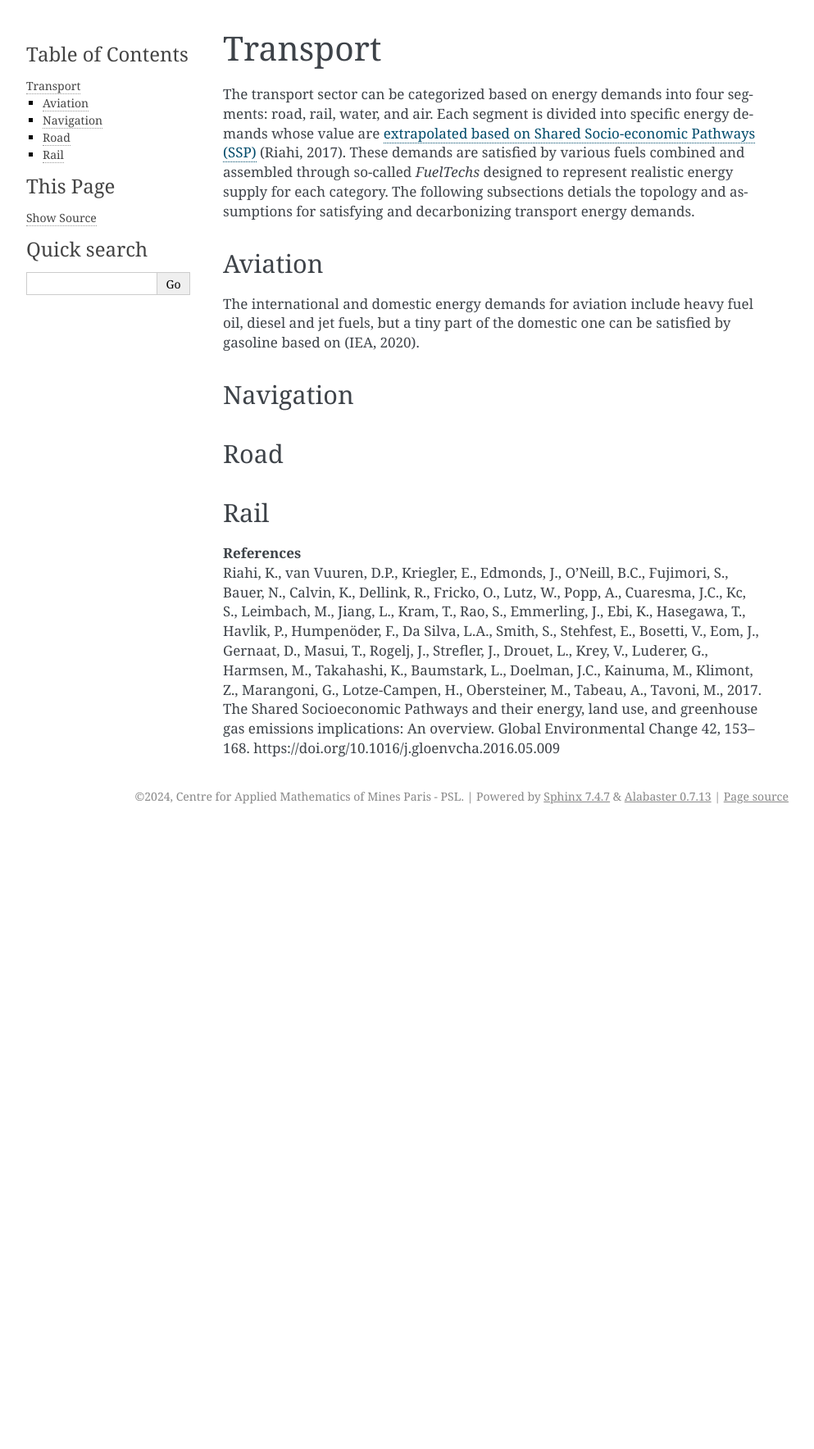
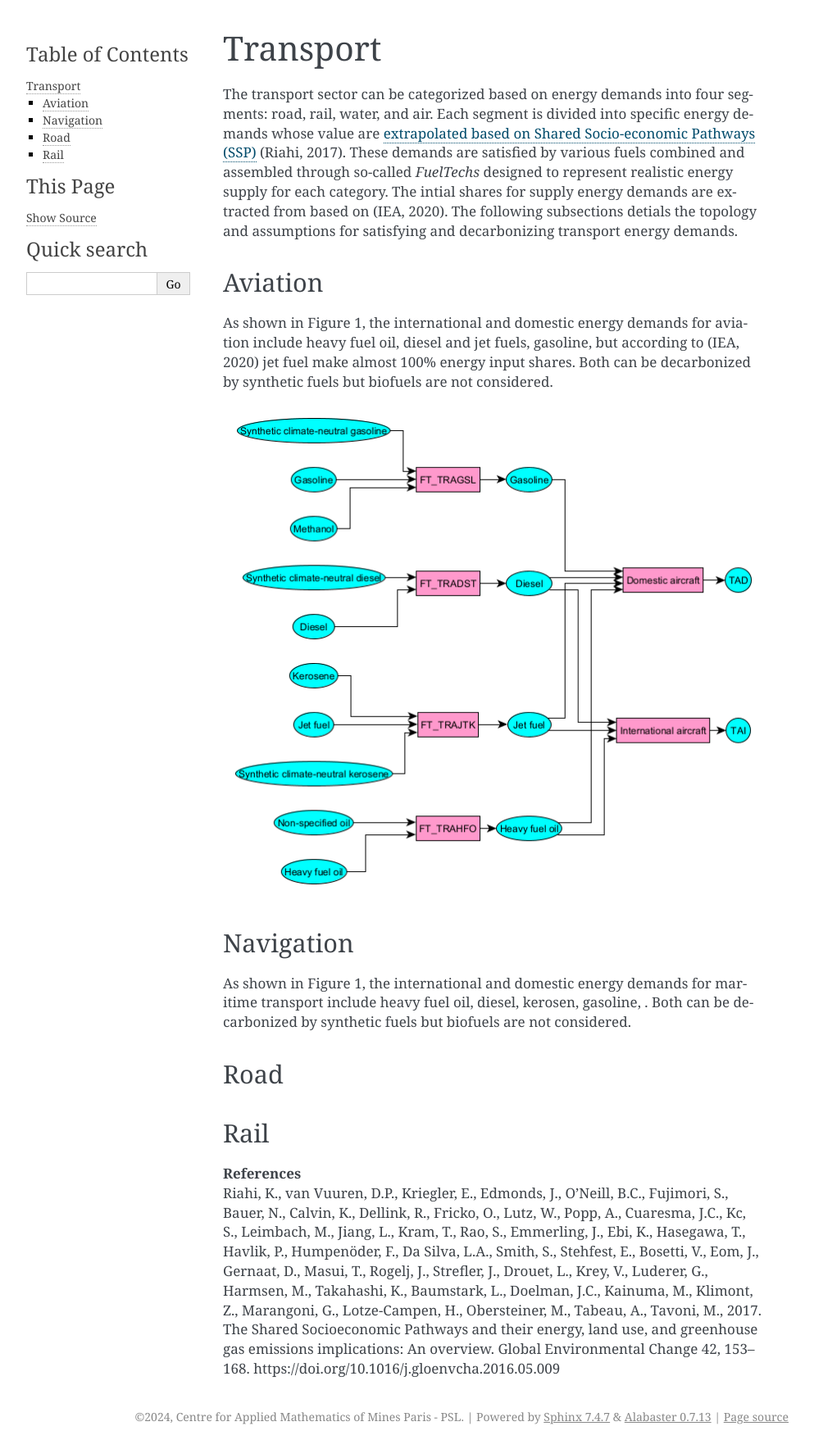
Before and after one commit to LucasDesport/tiam-fr, a Sphinx documentation site: the page built from docs/energy-sectors/transport.md, in a window 1280 px wide. Shown: the whole page at 82% size, without its empty margins (148-1141 px from the left). Built offline with Sphinx 7.4.7, drawn with Linux system fonts in a browser that asks for light colours; pages that are not in the unit, such as notebooks, are missing from menus; before the commit the page ends 1011 px from its top, so only the background shows below that.

Commit message:
Update transport.md

```diff
--- a/docs/energy-sectors/transport.md
+++ b/docs/energy-sectors/transport.md
@@ -1,12 +1,16 @@
 # Transport
 
-The transport sector can be categorized based on energy demands into four segments: road, rail, water, and air. Each segment is divided into specific energy demands whose value are [extrapolated based on Shared Socio-economic Pathways (SSP)](../demands/index.md) (Riahi, 2017). These demands are satisfied by various fuels combined and assembled through so-called *FuelTechs* designed to represent realistic energy supply for each category. The following subsections detials the topology and assumptions for satisfying and decarbonizing transport energy demands.
+The transport sector can be categorized based on energy demands into four segments: road, rail, water, and air. Each segment is divided into specific energy demands whose value are [extrapolated based on Shared Socio-economic Pathways (SSP)](../demands/index.md) (Riahi, 2017). These demands are satisfied by various fuels combined and assembled through so-called *FuelTechs* designed to represent realistic energy supply for each category. The intial shares for supply energy demands are extracted from based on (IEA, 2020). The following subsections detials the topology and assumptions for satisfying and decarbonizing transport energy demands.
 
 ## Aviation
 
-The international and domestic energy demands for aviation include heavy fuel oil, diesel and jet fuels, but a tiny part of the domestic one can be satisfied by gasoline based on (IEA, 2020).
+As shown in Figure 1, the international and domestic energy demands for aviation include heavy fuel oil, diesel and jet fuels, gasoline, but according to (IEA, 2020) jet fuel make almost 100% energy input shares. Both can be decarbonized by synthetic fuels but biofuels are not considered.
+
+![](Transport_TAI_TAD.png)
 
 ## Navigation
+
+As shown in Figure 1, the international and domestic energy demands for maritime transport include heavy fuel oil, diesel, kerosen, gasoline, . Both can be decarbonized by synthetic fuels but biofuels are not considered.
 
 ## Road
 
```
